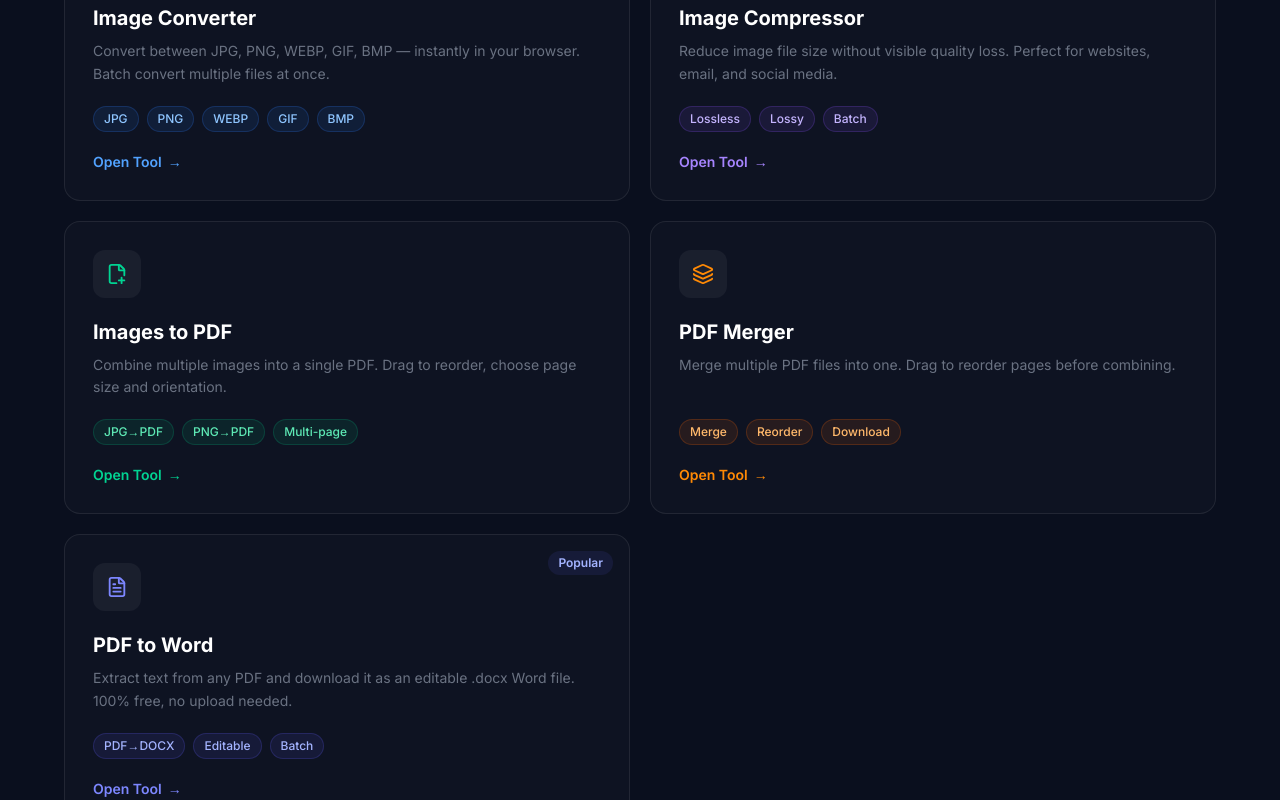
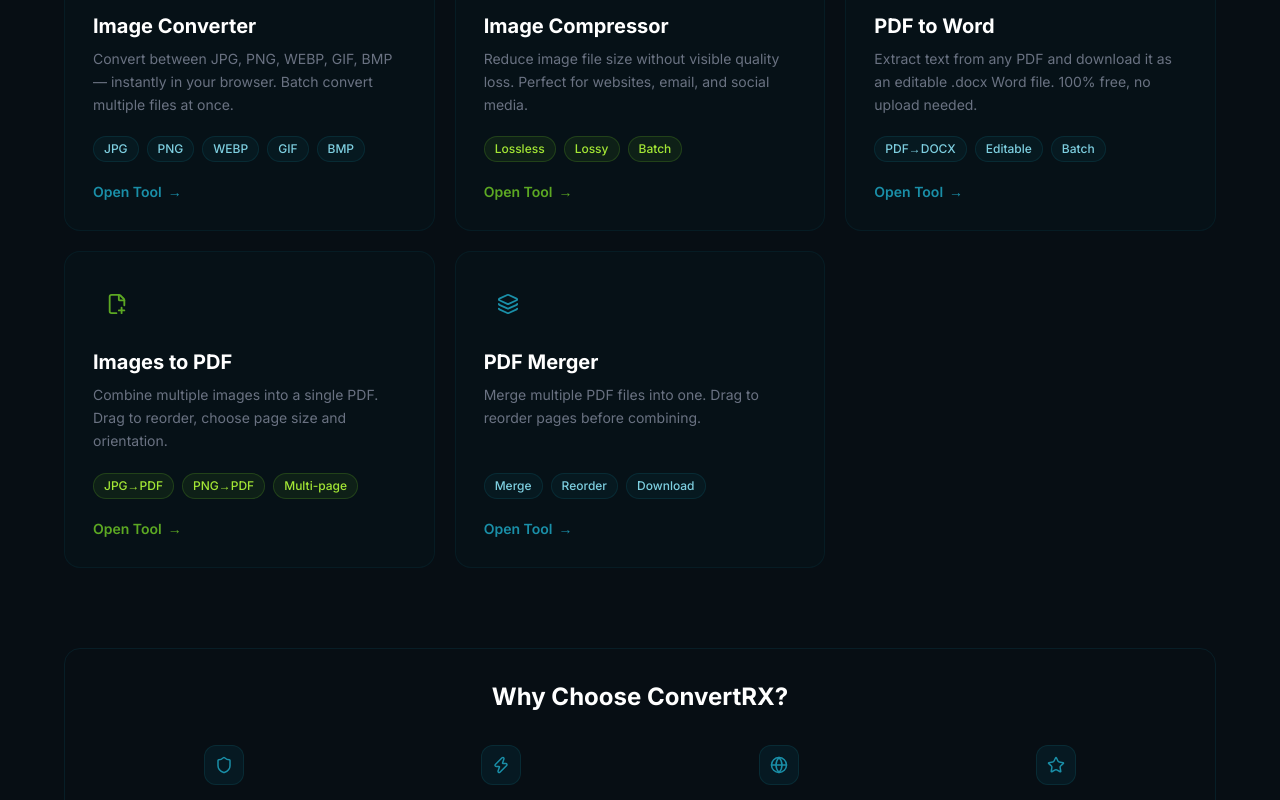
Before and after one commit to star-anonymus/file-converter, a Next.js app: page / in a window 1280 px wide. Shown: the part 680-1480 px from the top of the page. Built offline with nearby package versions, Linux system fonts and the light colour scheme.

Commit message:
design: full brand redesign — teal/green ConvertRX color system across all pages

```diff
--- a/app/globals.css
+++ b/app/globals.css
@@ -1,15 +1,24 @@
 @import "tailwindcss";
 
-:root { --font-inter: "Inter", sans-serif; }
+:root {
+  --font-inter: "Inter", sans-serif;
+  --brand-teal: #0d5f72;
+  --brand-teal-hover: #0e7090;
+  --brand-green: #5ca823;
+  --brand-green-hover: #69c527;
+  --bg-base: #070e14;
+  --bg-surface: rgba(13, 95, 114, 0.05);
+  --border-brand: rgba(13, 95, 114, 0.18);
+}
 
 html { scroll-behavior: smooth; }
 body { font-family: var(--font-inter); }
 
-::selection { background: #2563eb; color: #fff; }
+::selection { background: var(--brand-teal); color: #fff; }
 
 ::-webkit-scrollbar { width: 6px; }
-::-webkit-scrollbar-track { background: #0f172a; }
-::-webkit-scrollbar-thumb { background: #2563eb; border-radius: 3px; }
+::-webkit-scrollbar-track { background: var(--bg-base); }
+::-webkit-scrollbar-thumb { background: var(--brand-green); border-radius: 3px; }
 
 .gradient-text {
   background: linear-gradient(135deg, #0d5f72, #1a8fa8, #5ca823);
@@ -18,20 +27,45 @@
   background-clip: text;
 }
 
-.tool-card { transition: transform 0.2s ease, box-shadow 0.2s ease, border-color 0.2s ease; }
-.tool-card:hover { transform: translateY(-3px); box-shadow: 0 16px 40px rgba(37,99,235,0.12); }
+/* Tool cards on homepage */
+.tool-card {
+  transition: transform 0.2s ease, box-shadow 0.2s ease, border-color 0.2s ease;
+}
+.tool-card:hover {
+  transform: translateY(-3px);
+  box-shadow: 0 16px 40px rgba(13, 95, 114, 0.18);
+}
 
-.dropzone-active { border-color: #3b82f6 !important; background: rgba(59,130,246,0.05) !important; }
+/* Dropzone drag-active state */
+.dropzone-active {
+  border-color: var(--brand-teal) !important;
+  background: rgba(13, 95, 114, 0.07) !important;
+}
+
+/* Shared brand button */
+.btn-teal {
+  background: var(--brand-teal);
+  color: white;
+  transition: background 0.2s;
+}
+.btn-teal:hover:not(:disabled) { background: var(--brand-teal-hover); }
+
+.btn-green {
+  background: var(--brand-green);
+  color: white;
+  transition: background 0.2s;
+}
+.btn-green:hover:not(:disabled) { background: var(--brand-green-hover); }
 
 @keyframes spin-slow { to { transform: rotate(360deg); } }
 .animate-spin-slow { animation: spin-slow 2s linear infinite; }
 
 @keyframes progress-shine {
-  0% { background-position: -200% 0; }
-  100% { background-position: 200% 0; }
+  0%   { background-position: -200% 0; }
+  100% { background-position:  200% 0; }
 }
 .progress-bar {
-  background: linear-gradient(90deg, #2563eb, #6366f1, #2563eb);
+  background: linear-gradient(90deg, #0d5f72, #5ca823, #0d5f72);
   background-size: 200% 100%;
   animation: progress-shine 1.5s linear infinite;
 }
--- a/app/layout.tsx
+++ b/app/layout.tsx
@@ -6,31 +6,36 @@
 const inter = Inter({ subsets: ["latin"], variable: "--font-inter" });
 
 export const metadata: Metadata = {
-  metadataBase: new URL("https://file-converter-tools.vercel.app"),
-  title: { default: "FileConvert — Free Online File Converter", template: "%s | FileConvert" },
-  description: "Convert images, compress files, merge PDFs, and more — 100% free, no signup, no watermarks. Works instantly in your browser.",
-  keywords: ["file converter", "image converter", "pdf converter", "compress image", "jpg to png", "free online tool"],
+  metadataBase: new URL("https://file-converter-inky.vercel.app"),
+  title: { default: "ConvertRX — Free File Conversion Tools", template: "%s | ConvertRX" },
+  description: "Convert images, compress files, merge PDFs, convert PDF to Word — 100% free, no signup, no watermarks. Works instantly in your browser.",
+  keywords: ["file converter", "image converter", "pdf to word", "compress image", "jpg to png", "free online tool", "ConvertRX"],
   openGraph: {
     type: "website",
-    title: "FileConvert — Free Online File Converter",
+    title: "ConvertRX — Free File Conversion Tools",
     description: "Convert images, compress files, merge PDFs — free, instant, no signup.",
     images: [{ url: "/og.png", width: 1200, height: 630 }],
   },
-  twitter: { card: "summary_large_image", title: "FileConvert — Free Online File Converter" },
+  twitter: { card: "summary_large_image", title: "ConvertRX — Free File Conversion Tools" },
   robots: { index: true, follow: true },
 };
 
 export default function RootLayout({ children }: { children: React.ReactNode }) {
   return (
     <html lang="en" className={inter.variable}>
-      <body className="bg-[#0a0f1e] text-white antialiased min-h-screen">
+      <body className="bg-[#070e14] text-white antialiased min-h-screen">
         {children}
         <Toaster
           position="bottom-right"
           toastOptions={{
-            style: { background: "#1e293b", color: "#f1f5f9", border: "1px solid rgba(255,255,255,0.08)", borderRadius: "12px" },
-            success: { iconTheme: { primary: "#22c55e", secondary: "#0f172a" } },
-            error: { iconTheme: { primary: "#ef4444", secondary: "#0f172a" } },
+            style: {
+              background: "#0c1c27",
+              color: "#e2e8f0",
+              border: "1px solid rgba(13,95,114,0.3)",
+              borderRadius: "12px",
+            },
+            success: { iconTheme: { primary: "#5ca823", secondary: "#070e14" } },
+            error:   { iconTheme: { primary: "#ef4444", secondary: "#070e14" } },
           }}
         />
       </body>
--- a/app/page.tsx
+++ b/app/page.tsx
@@ -7,7 +7,7 @@
   {
     href: "/image-converter",
     icon: ImageIcon,
-    color: "blue",
+    color: "teal",
     title: "Image Converter",
     description: "Convert between JPG, PNG, WEBP, GIF, BMP — instantly in your browser. Batch convert multiple files at once.",
     tags: ["JPG", "PNG", "WEBP", "GIF", "BMP"],
@@ -16,16 +16,25 @@
   {
     href: "/image-compressor",
     icon: FileDown,
-    color: "violet",
+    color: "green",
     title: "Image Compressor",
     description: "Reduce image file size without visible quality loss. Perfect for websites, email, and social media.",
     tags: ["Lossless", "Lossy", "Batch"],
     popular: true,
   },
   {
+    href: "/pdf-to-word",
+    icon: FileText,
+    color: "teal",
+    title: "PDF to Word",
+    description: "Extract text from any PDF and download it as an editable .docx Word file. 100% free, no upload needed.",
+    tags: ["PDF→DOCX", "Editable", "Batch"],
+    popular: true,
+  },
+  {
     href: "/images-to-pdf",
     icon: FilePlus2,
-    color: "emerald",
+    color: "green",
     title: "Images to PDF",
     description: "Combine multiple images into a single PDF. Drag to reorder, choose page size and orientation.",
     tags: ["JPG→PDF", "PNG→PDF", "Multi-page"],
@@ -34,36 +43,37 @@
   {
     href: "/pdf-merger",
     icon: Layers,
-    color: "orange",
+    color: "teal",
     title: "PDF Merger",
     description: "Merge multiple PDF files into one. Drag to reorder pages before combining.",
     tags: ["Merge", "Reorder", "Download"],
     popular: false,
   },
-  {
-    href: "/pdf-to-word",
-    icon: FileText,
-    color: "indigo",
-    title: "PDF to Word",
-    description: "Extract text from any PDF and download it as an editable .docx Word file. 100% free, no upload needed.",
-    tags: ["PDF→DOCX", "Editable", "Batch"],
-    popular: true,
-  },
 ];
 
+/* All card colors use brand teal / green family */
 const colorMap: Record<string, { border: string; bg: string; icon: string; badge: string; tag: string }> = {
-  blue:    { border: "hover:border-blue-500/50",    bg: "group-hover:bg-blue-500/10",    icon: "text-blue-400",    badge: "bg-blue-500/10 text-blue-300",    tag: "bg-blue-500/10 text-blue-300 border-blue-500/20" },
-  violet:  { border: "hover:border-violet-500/50",  bg: "group-hover:bg-violet-500/10",  icon: "text-violet-400",  badge: "bg-violet-500/10 text-violet-300",  tag: "bg-violet-500/10 text-violet-300 border-violet-500/20" },
-  emerald: { border: "hover:border-emerald-500/50", bg: "group-hover:bg-emerald-500/10", icon: "text-emerald-400", badge: "bg-emerald-500/10 text-emerald-300", tag: "bg-emerald-500/10 text-emerald-300 border-emerald-500/20" },
-  orange:  { border: "hover:border-orange-500/50",  bg: "group-hover:bg-orange-500/10",  icon: "text-orange-400",  badge: "bg-orange-500/10 text-orange-300",  tag: "bg-orange-500/10 text-orange-300 border-orange-500/20" },
-  indigo:  { border: "hover:border-indigo-500/50",  bg: "group-hover:bg-indigo-500/10",  icon: "text-indigo-400",  badge: "bg-indigo-500/10 text-indigo-300",  tag: "bg-indigo-500/10 text-indigo-300 border-indigo-500/20" },
+  teal:  {
+    border: "hover:border-[#0d5f72]/60",
+    bg:     "group-hover:bg-[#0d5f72]/10",
+    icon:   "text-[#1a8fa8]",
+    badge:  "bg-[#0d5f72]/15 text-[#7ecfe0]",
+    tag:    "bg-[#0d5f72]/10 text-[#7ecfe0] border-[#0d5f72]/25",
+  },
+  green: {
+    border: "hover:border-[#5ca823]/60",
+    bg:     "group-hover:bg-[#5ca823]/10",
+    icon:   "text-[#5ca823]",
+    badge:  "bg-[#5ca823]/15 text-[#a3e635]",
+    tag:    "bg-[#5ca823]/10 text-[#a3e635] border-[#5ca823]/25",
+  },
 };
 
 const features = [
-  { icon: Shield, title: "100% Private", desc: "Files are processed in your browser. Nothing is uploaded to any server." },
-  { icon: Zap,    title: "Instant",      desc: "No waiting, no queues. Conversion happens in seconds on your device." },
-  { icon: Globe,  title: "Free Forever", desc: "No signup, no subscription, no watermarks. Always free." },
-  { icon: Star,   title: "High Quality", desc: "Smart algorithms preserve quality while reducing size." },
+  { icon: Shield, title: "100% Private",  desc: "Files are processed in your browser. Nothing is uploaded to any server." },
+  { icon: Zap,    title: "Instant",       desc: "No waiting, no queues. Conversion happens in seconds on your device." },
+  { icon: Globe,  title: "Free Forever",  desc: "No signup, no subscription, no watermarks. Always free." },
+  { icon: Star,   title: "High Quality",  desc: "Smart algorithms preserve quality while reducing size." },
 ];
 
 export default function Home() {
@@ -75,10 +85,10 @@
 
           {/* Hero */}
           <div className="text-center mb-20">
-            <div className="flex justify-center mb-6">
-              <ConvertRxLogo size={56} />
+            <div className="flex justify-center mb-7">
+              <ConvertRxLogo size={60} />
             </div>
-            <div className="inline-flex items-center gap-2 px-4 py-2 rounded-full border border-[#0d5f72]/40 bg-[#0d5f72]/10 text-[#7ecfe0] text-sm font-medium mb-6">
+            <div className="inline-flex items-center gap-2 px-4 py-2 rounded-full border border-[#0d5f72]/35 bg-[#0d5f72]/10 text-[#7ecfe0] text-sm font-medium mb-6">
               <Shield size={14} /> 100% Free · No Signup · Files Stay on Your Device
             </div>
             <h1 className="text-5xl sm:text-6xl md:text-7xl font-extrabold tracking-tight mb-6 leading-tight">
@@ -91,16 +101,22 @@
           </div>
 
           {/* Tools Grid */}
-          <div className="grid sm:grid-cols-2 gap-5 mb-20">
+          <div className="grid sm:grid-cols-2 lg:grid-cols-3 gap-5 mb-20">
             {tools.map((tool) => {
               const c = colorMap[tool.color];
               const Icon = tool.icon;
               return (
-                <a key={tool.href} href={tool.href} className={`group relative rounded-2xl border border-white/8 bg-white/[0.02] p-7 tool-card flex flex-col gap-5 ${c.border} transition-all duration-300`}>
+                <a
+                  key={tool.href}
+                  href={tool.href}
+                  className={`group relative rounded-2xl border border-[#0d5f72]/15 bg-[#0d5f72]/[0.04] p-7 tool-card flex flex-col gap-5 ${c.border} transition-all duration-300`}
+                >
                   {tool.popular && (
-                    <span className={`absolute top-4 right-4 text-xs font-semibold px-2.5 py-1 rounded-full ${c.badge}`}>Popular</span>
+                    <span className={`absolute top-4 right-4 text-xs font-semibold px-2.5 py-1 rounded-full ${c.badge}`}>
+                      Popular
+                    </span>
                   )}
-                  <div className={`w-12 h-12 rounded-xl bg-white/5 flex items-center justify-center ${c.icon} transition-colors duration-300 ${c.bg}`}>
+                  <div className={`w-12 h-12 rounded-xl bg-[#0d5f72]/08 flex items-center justify-center ${c.icon} transition-colors duration-300 ${c.bg}`}>
                     <Icon size={22} />
                   </div>
                   <div className="flex-1">
@@ -121,12 +137,12 @@
           </div>
 
           {/* Features */}
-          <div className="rounded-2xl border border-white/8 bg-white/[0.02] p-8 mb-12">
+          <div className="rounded-2xl border border-[#0d5f72]/20 bg-[#0d5f72]/05 p-8 mb-12">
             <h2 className="text-2xl font-bold text-white text-center mb-8">Why Choose ConvertRX?</h2>
             <div className="grid sm:grid-cols-2 lg:grid-cols-4 gap-6">
               {features.map(({ icon: Icon, title, desc }) => (
                 <div key={title} className="text-center">
-                  <div className="w-10 h-10 rounded-xl bg-blue-500/10 border border-blue-500/20 flex items-center justify-center text-blue-400 mx-auto mb-3">
+                  <div className="w-10 h-10 rounded-xl bg-[#0d5f72]/15 border border-[#0d5f72]/25 flex items-center justify-center text-[#1a8fa8] mx-auto mb-3">
                     <Icon size={18} />
                   </div>
                   <h3 className="text-white font-semibold text-sm mb-1.5">{title}</h3>
```
Also changed, not shown: app/image-compressor/page.tsx (+8 -8 lines), app/image-converter/page.tsx (+8 -8 lines), app/images-to-pdf/page.tsx (+5 -5 lines), app/pdf-merger/page.tsx (+5 -5 lines), app/pdf-to-word/page.tsx (+9 -9 lines), components/Navbar.tsx (+5 -5 lines), 1 other file (tests, documents, lock files or other folders).
